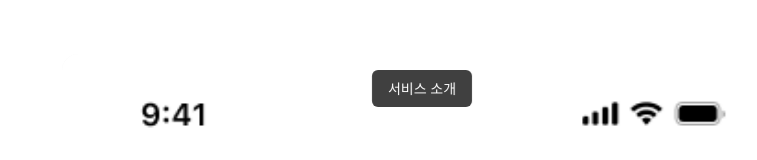
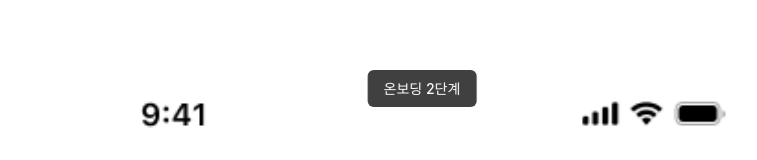
Before and after one commit to son-engr-kr/Likelion2025Ideaton-page, a React (Vite) app: page / in a window 1280 px wide. Shown: the part 445-605 px from the top of the page, without its empty margins (398-1155 px from the left). Built offline with nearby package versions, Linux system fonts and the light colour scheme.

Commit message:
Removed dynamic image caption

```diff
--- a/src/App.css
+++ b/src/App.css
@@ -166,23 +166,6 @@
   text-overflow: ellipsis;
 }
 
-.image-caption {
-  position: absolute;
-  top: 50%;
-  left: 50%;
-  transform: translate(-50%, -50%);
-  background: rgba(0, 0, 0, 0.8);
-  color: white;
-  padding: 12px 24px;
-  border-radius: 8px;
-  font-size: 1rem;
-  font-weight: 500;
-  white-space: nowrap;
-  pointer-events: none;
-  transition: opacity 0.2s ease;
-  z-index: 10;
-}
-
 .series-image-item img:not([src]) {
   display: none;
 }
--- a/src/App.jsx
+++ b/src/App.jsx
@@ -17,12 +17,30 @@ const UI_SERIES = [
     title: '온보딩',
     description: '서비스를 시작하기 위한 초기 설정을 해주세요.',
     images: [
-      { src: encodeImagePath('/images/ui_images/Onboarding.png'), caption: '온보딩 시작 화면' },
-      { src: encodeImagePath('/images/ui_images/Onboarding2.png'), caption: '서비스 소개' },
-      { src: encodeImagePath('/images/ui_images/Onboarding3.png'), caption: '주요 기능 안내' },
-      { src: encodeImagePath('/images/ui_images/Onboarding4.png'), caption: '사용자 가이드' },
-      { src: encodeImagePath('/images/ui_images/Onboarding5.png'), caption: '설정 완료' },
-      { src: encodeImagePath('/images/ui_images/Onboarding6.png'), caption: '환영 화면' }
+      {
+        src: encodeImagePath('/images/ui_images/Onboarding.png'),
+        fixedCaption: '온보딩 1단계'
+      },
+      {
+        src: encodeImagePath('/images/ui_images/Onboarding2.png'),
+        fixedCaption: '온보딩 2단계'
+      },
+      {
+        src: encodeImagePath('/images/ui_images/Onboarding3.png'),
+        fixedCaption: '온보딩 3단계'
+      },
+      {
+        src: encodeImagePath('/images/ui_images/Onboarding4.png'),
+        fixedCaption: '온보딩 4단계'
+      },
+      {
+        src: encodeImagePath('/images/ui_images/Onboarding5.png'),
+        fixedCaption: '온보딩 5단계'
+      },
+      {
+        src: encodeImagePath('/images/ui_images/Onboarding6.png'),
+        fixedCaption: '온보딩 완료'
+      }
     ]
   },
   {
@@ -30,59 +48,39 @@ const UI_SERIES = [
     title: 'AI 중재자',
     description: 'AI agent를 이용한 집안일 분배, 일정 조율, 중재를 제공합니다.',
     images: [
-      { src: encodeImagePath('/images/ui_images/AI Chat Interface - v2.png'), caption: 'AI 채팅 메인 화면' },
-      { src: encodeImagePath('/images/ui_images/AI Chat Interface1.png'), caption: '대화 시작' },
-      { src: encodeImagePath('/images/ui_images/AI Chat Interface2.png'), caption: '집안일 분배 중' },
-      { src: encodeImagePath('/images/ui_images/AI Chat Interface3.png'), caption: '일정 조율 화면' },
-      { src: encodeImagePath('/images/ui_images/AI Chat Interface4-1.png'), caption: '중재 진행 중' },
-      { src: encodeImagePath('/images/ui_images/AI Chat Interface4.png'), caption: '결과 확인' },
-      { src: encodeImagePath('/images/ui_images/AI Chat Interface5.png'), caption: '완료된 작업' }
+      {
+        src: encodeImagePath('/images/ui_images/AI Chat Interface - v2.png'),
+        fixedCaption: 'AI 채팅 메인'
+      },
+      {
+        src: encodeImagePath('/images/ui_images/AI Chat Interface1.png'),
+        fixedCaption: '대화 시작'
+      },
+      {
+        src: encodeImagePath('/images/ui_images/AI Chat Interface2.png'),
+        fixedCaption: '집안일 분배'
+      },
+      {
+        src: encodeImagePath('/images/ui_images/AI Chat Interface3.png'),
+        fixedCaption: '일정 조율'
+      },
+      {
+        src: encodeImagePath('/images/ui_images/AI Chat Interface4-1.png'),
+        fixedCaption: '중재 진행'
+      },
+      {
+        src: encodeImagePath('/images/ui_images/AI Chat Interface4.png'),
+        fixedCaption: '결과 확인'
+      },
+      {
+        src: encodeImagePath('/images/ui_images/AI Chat Interface5.png'),
+        fixedCaption: '완료'
+      }
     ]
   }
 ]
 
-function ImageItem({ image, seriesTitle, imgIndex, containerRef }) {
-  const itemRef = useRef(null)
-  const [opacity, setOpacity] = useState(0)
-
-  useEffect(() => {
-    if (!containerRef || !itemRef.current) {
-      return
-    }
-
-    const checkPosition = () => {
-      if (!containerRef || !itemRef.current) return
-
-      const container = containerRef
-      const item = itemRef.current
-
-      const containerRect = container.getBoundingClientRect()
-      const itemRect = item.getBoundingClientRect()
-
-      if (containerRect.width === 0) return
-
-      const containerCenterX = containerRect.left + containerRect.width / 2
-      const itemCenterX = itemRect.left + itemRect.width / 2
-
-      const distance = Math.abs(containerCenterX - itemCenterX)
-      const threshold = containerRect.width * 0.8
-
-      let newOpacity = 0
-
-      if (distance < threshold) {
-        const normalizedDistance = distance / threshold
-        newOpacity = Math.max(0, 1 - normalizedDistance)
-        newOpacity = Math.pow(newOpacity, 1.1)
-      }
-
-      setOpacity(newOpacity)
-    }
-
-    checkPosition()
-    const interval = setInterval(checkPosition, 50)
-    return () => clearInterval(interval)
-  }, [containerRef])
-
+function ImageItem({ image, seriesTitle, imgIndex }) {
   const handleImageError = (e, originalSrc) => {
     console.error('Image failed to load:', originalSrc);
     const encodedSrc = originalSrc.replace(/ /g, '%20');
@@ -97,24 +95,16 @@ function ImageItem({ image, seriesTitle, imgIndex, containerRef }) {
   };
 
   return (
-    <div ref={itemRef} className="series-image-item">
+    <div className="series-image-item">
       <img
         src={image.src}
         alt={`${seriesTitle} ${imgIndex + 1}`}
         onError={(e) => handleImageError(e, image.src)}
       />
-      {image.caption && (
-        <>
-          <div className="image-caption-fixed">
-            {image.caption}
-          </div>
-          <div
-            className="image-caption"
-            style={{ opacity }}
-          >
-            {image.caption}
-          </div>
-        </>
+      {image.fixedCaption && (
+        <div className="image-caption-fixed">
+          {image.fixedCaption}
+        </div>
       )}
     </div>
   )
@@ -370,7 +360,6 @@ function App() {
                         image={img}
                         seriesTitle={series.title}
                         imgIndex={imgIndex}
-                        containerRef={containerRefs.current[series.id]}
                       />
                     ))}
                     {/* Duplicate first image for seamless loop */}
@@ -379,7 +368,6 @@ function App() {
                       image={series.images[0]}
                       seriesTitle={series.title}
                       imgIndex={0}
-                      containerRef={containerRefs.current[series.id]}
                     />
                   </div>
                 </div>
```
